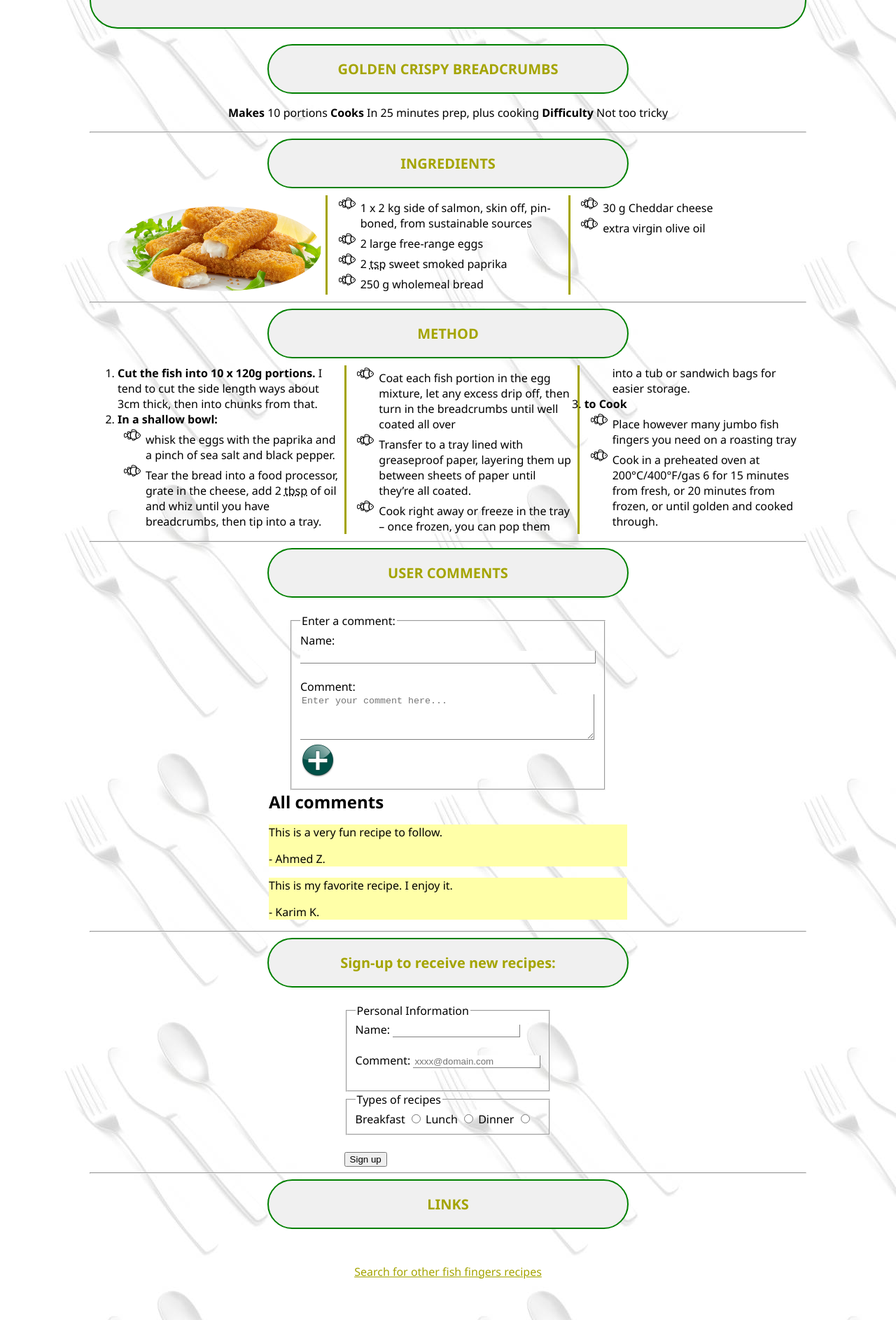
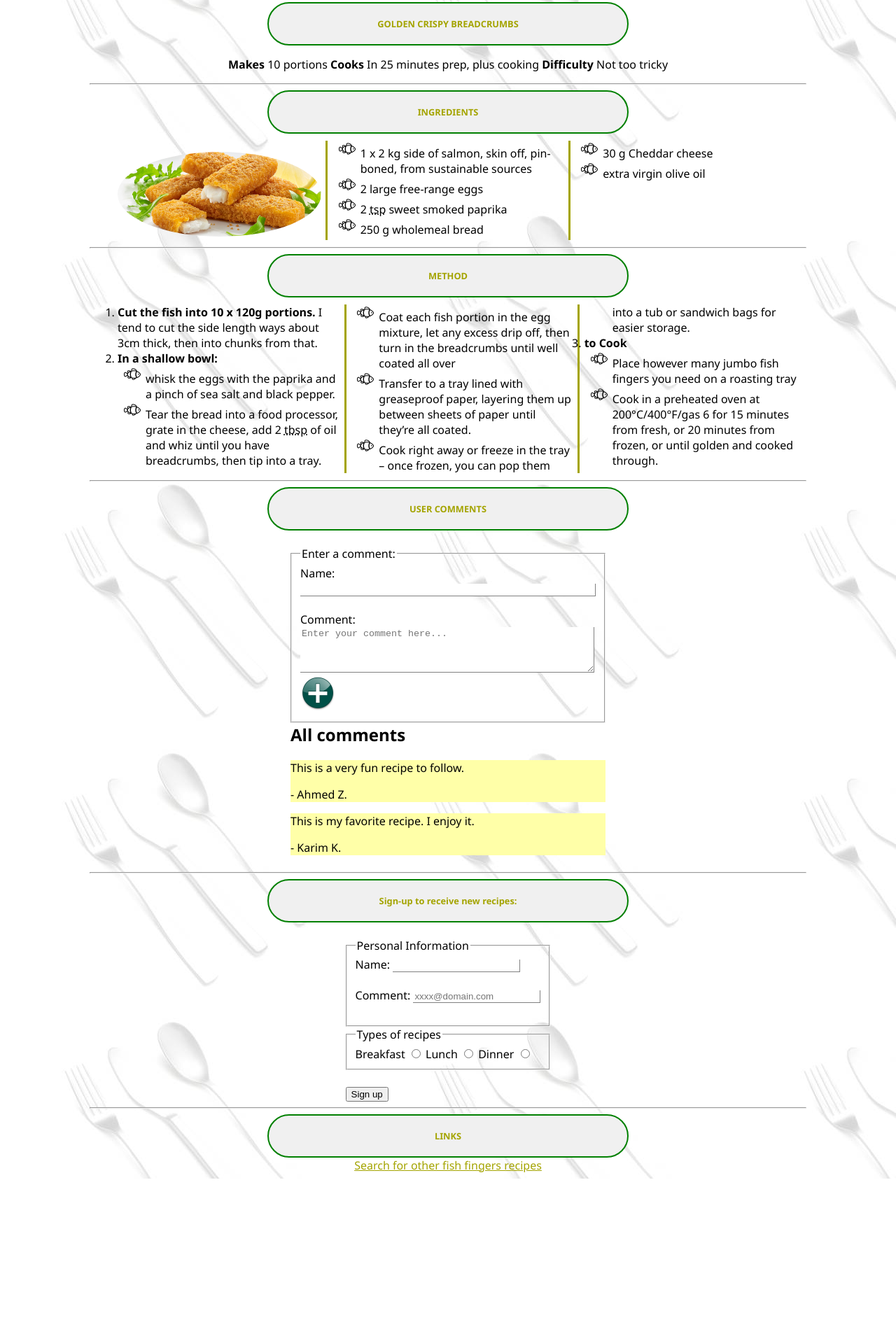
Before and after one commit to TarekAljawi/221-SWE363, a plain HTML site: page FishFingerCSS.html in a window 1280 px wide. Shown: the part 106-1992 px from the top of the page at 70% size. After the commit the page ends 1790 px from the top, so only its background shows below. Drawn offline with Linux system fonts and the light colour scheme.

Commit message:
more responsiveness

```diff
--- a/FishFingerCSS.html
+++ b/FishFingerCSS.html
@@ -7,19 +7,21 @@
     <link rel="stylesheet" href="FishRecipe.css">
 
 </head>
-<body ID="BG">
-<div>
+<body class="BG">
+<div class="page1">
     <div class="UpperHome">
-        <h1 class="hasBoarder" id="center"><strong>Jumbo fish fingers</strong></h1><br>
-        <h2 class="hasBoarder" id="center"><strong>GOLDEN CRISPY BREADCRUMBS</strong></h2>
+        <h1 class="hasBoarder"><strong>Jumbo fish fingers</strong></h1><br>
+        <div class="center">
+            <h2 class="hasBoarder" class="center"><strong>GOLDEN CRISPY BREADCRUMBS</strong></h2>
+        </div>
         <p><b>Makes</b> 10 portions <b>Cooks</b> In 25 minutes prep, plus cooking <b>Difficulty</b> Not too tricky
         </p>
     </div>
     <hr>
-    <div>
-        <h1 class="hasBoarder" id="center">INGREDIENTS</h1>
+    <div class="center">
+        <h1 class="hasBoarder">INGREDIENTS</h1>
         <div class="Columnized">
-            <ul>
+            <ul class="unordered1">
                 <img src="JumboFishFingers.jpg" width="400" height="170">
                 <li>1 x 2 kg side of salmon, skin off, pin-boned, from sustainable sources</li>
                 <li>2 large free-range eggs</li>
@@ -34,15 +36,15 @@
     <hr>
     <div>
 
-        <h1 class="hasBoarder" id="center">METHOD</h1>
-        <div >
+        <h1 class="hasBoarder" class="center">METHOD</h1>
+        <div>
             <ol class="Columnized">
                 <li><b>Cut the fish into 10 x 120g portions.</b> I tend to cut the side length ways about 3cm thick,
                     then
                     into chunks from that.
                 </li>
                 <li><b>In a shallow bowl:</b></li>
-                    <ul>
+                <ul class="unordered1">
                     <li>whisk the eggs with the paprika and a pinch of sea salt and black pepper.</li>
                     <li>Tear the bread into a food processor, grate in the cheese, add 2 <abbr
                             title="tablespoons">tbsp</abbr> of oil and whiz until you have breadcrumbs, then tip
@@ -60,7 +62,7 @@
                     </li>
                 </ul>
                 <li><b>to Cook</b></li>
-                <ul>
+                <ul class="unordered1">
                     <li>Place however many jumbo fish fingers you need on a roasting tray</li>
                     <li>Cook in a preheated oven at 200°C/400°F/gas 6 for 15 minutes from fresh, or 20 minutes from
                         frozen,
@@ -71,10 +73,10 @@
         </div>
     </div>
     <hr>
-    <div>
-
-        <h1 class="hasBoarder" id="center">USER COMMENTS</h1><br>
-        <form class="smaller">
+    <div class="subContent">
+        <h1 class="hasBoarder">USER COMMENTS</h1><br>
+        <div class="form1">
+            <form>
                 <fieldset>
                     <legend>Enter a comment:</legend>
                     <label>Name:<br></label>
@@ -84,9 +86,9 @@
                     <img src="PlusSign.jpg" width="50" height="50">
                 </fieldset>
             </form>
-        <h2 class="smaller">All comments</h2>
+            <h2>All comments</h2>
             <dl>
-            <section class="smaller">
+                <section class="subContent">
                     <section class="comment">
                         <p> This is a very fun recipe to follow.</p>
                         <p>- Ahmed Z.</p>
@@ -100,9 +102,9 @@
             </dl>
         </div>
         <hr>
-    <div>
-        <h1 class="hasBoarder" id="center">Sign-up to receive new recipes:</h1><br>
-        <form class="smaller" id="form2">
+        <h1 class="hasBoarder">Sign-up to receive new recipes:</h1><br>
+        <div class="form2">
+            <form>
                 <fieldset>
                     <legend> Personal Information</legend>
                     <label>Name:</label>
@@ -121,16 +123,17 @@
                 </fieldset>
                 <br>
                 <input type="submit" value="Sign up">
+        </div>
         </form>
-    </div>
         <hr>
         <div>
-        <h1 class="hasBoarder" id="center">LINKS</h1>
-        <div class="mid">
+            <h1 class="hasBoarder">LINKS</h1>
+            <div class="centerAnchor">
                 <a href="https://www.google.com/search?q=fish+fingers+recipe&start=10">Search for other fish fingers
                     recipes</a>
             </div>
         </div>
     </div>
+</div>
 </body>
 </html>
--- a/FishRecipe.css
+++ b/FishRecipe.css
@@ -1,29 +1,25 @@
-#BG{
+.BG{
 background-image:url("silverware.jpg");
 }
-
 .UpperHome{
 text-align:center;
-margin:auto;
 }
 .UpperHome>h1{
-font-size:40px;
-max-width:1024px;
-padding: 40px 0;
+font-size:2vw;
+max-width:100%;
 }
-
-.hasBoarder > h1{
-margin:auto;
-text-align: center;
-}
-
 .Columnized{
 column-count:3;
 column-rule-color: #a4a400;;
 column-rule-style: solid ;
 margin: 10px 0;
 }
-@media(max-width: 992px) {
+.Columnized img{
+border-radius: 50%;
+max-width:100%;
+height: auto;
+}
+@media only screen and (max-width: 768px) {
   .Columnized{
     -webkit-column-count: 2; /* Chrome, Safari, Opera */
     -moz-column-count: 2; /* Firefox */
@@ -38,15 +34,7 @@ margin: 10px 0;
   }
 }
 
-
-.Columnized img{
-border-radius: 50%;
-max-width:100%;
-height: auto;
-}
-.mid{
-  padding-top: 50px;
-  padding-bottom: 50px;
+.centerAnchor{
   margin: 0 auto;
   color: #a4a400;
   text-align: center;
@@ -64,16 +52,24 @@ height: auto;
   a:active {
     color: #a4a400;
   }
-
   .comment{
   background-color:#ffffa8;
   }
 
-  form{
-width: fit-content;
-  }
+.form1,
+.form2{
+align-content:center;
+width:fit-content;
+max-width:50%;
+margin: 0 auto;
+ }
+ form{
+ margin: 0 auto;
+
+ }
 
   input[type=text]{
+  resize: horizontal;
    border: none;
     border-bottom: 1px solid grey;
     border-right: 1px solid grey;
@@ -90,15 +86,8 @@ width: fit-content;
           border-right: 1px solid grey;
     }
 
-.method{
-column-count:3;
-column-rule-color: #a4a400;;
-column-rule-style: solid ;
-margin: 10px 0;
-}
-
 /* Generalization */
-div {
+.page1 {
 max-width:1024px;
 margin:auto;
 font-family:Segoe UI
@@ -109,22 +98,52 @@ text-align: center;
 color:#a4a400;
 background-color:#f0f0f0;
 border-radius: 40px;
-margin: 10px 0;
+margin:  0 auto;
 padding:20px 0;
 border:2px solid green;
 text-align: center;
-font-size: 20px;
+font-size: 1vw;
 }
-#center{
-margin:auto;
-text-align: center;
+.subContent{
+max-width:50%
+margin: 0 auto;
 }
-.smaller{
-max-width:512px;
-margin:auto;
-max-width:512px;
+.form2>form{
+width:fit-content;
+margin: 0 auto;
 }
-
-ul {
+.form1>form{
+width:fit-content;
+margin: 0 auto;
+}
+.form1>h2{
+text-align:left;
+margin-block-start:0;
+}
+fieldset{
+margin: 0 auto;
+}
+.unordered1 {
   list-style-image: url('fish_icon_24.png');
  }
+
+
+
+
+
+
+/*for index*/
+.index{
+display: flex;
+column: 2;
+column-rule-color: #a4a400;
+column-rule-style: solid ;
+}
+#ul1{
+list-style-type: none;
+}
+.pic{
+border-radius: 50%;
+max-width:100%;
+height: auto;
+}
```
Also changed, not shown: index.html (+24 -3 lines). Lines whose indentation alone changed are shown as unchanged.
